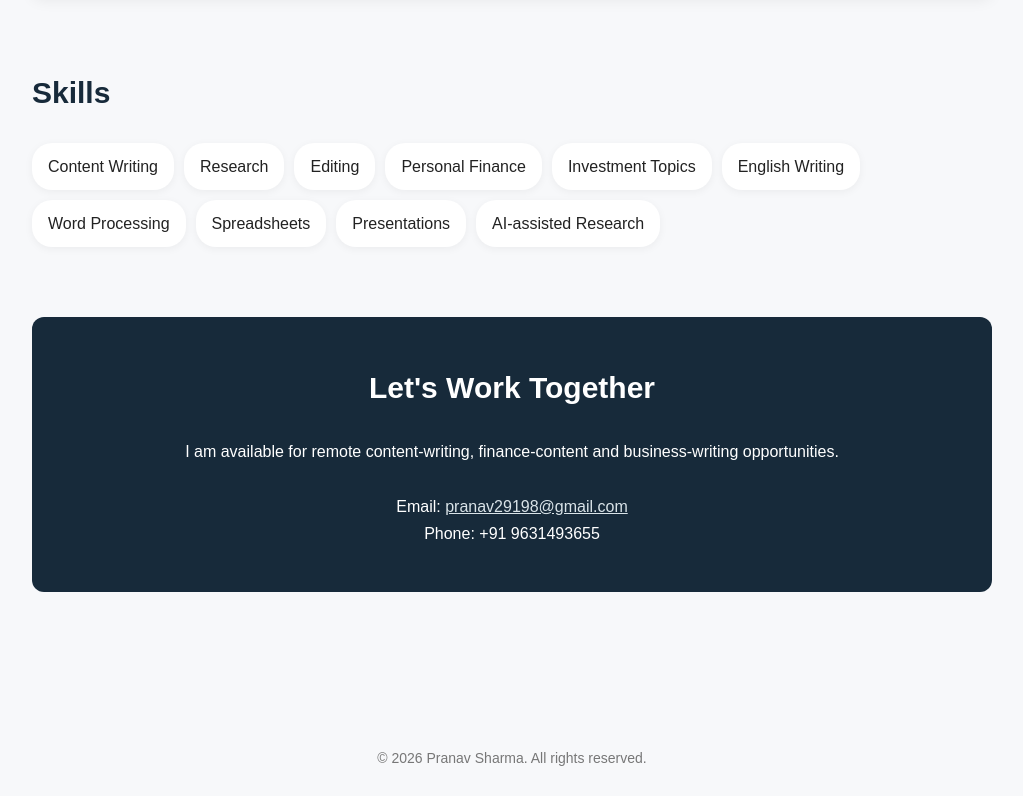
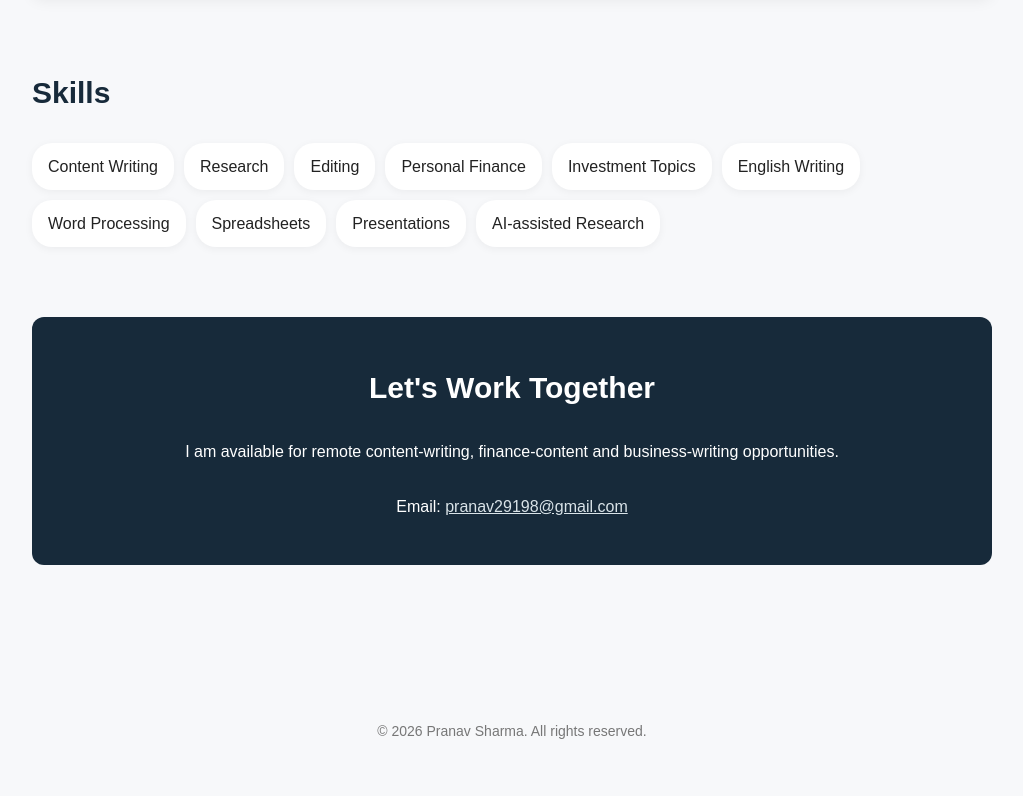
Before and after one commit to pranav-writer/pranav-writer.github.io, a plain HTML site: page index.html in a window 1280 px wide. Shown: the part 1726-2522 px from the top of the page, without its empty margins (128-1151 px from the left). After the commit the page ends 2495 px from the top, so only its background shows below. Drawn offline with Linux system fonts and the light colour scheme.

Commit message:
Update index.html

```diff
--- a/index.html
+++ b/index.html
@@ -319,9 +319,7 @@
                 </a>
             </p>
 
-            <p>
-                Phone: +91 9631493655
-            </p>
+
 
         </div>
     </section>
```
